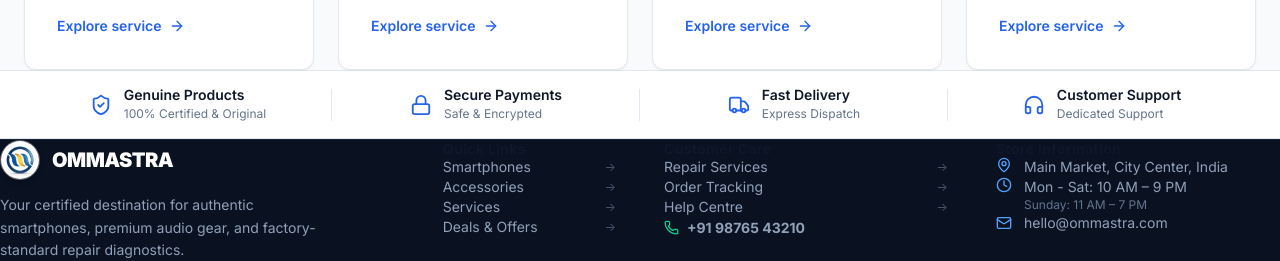
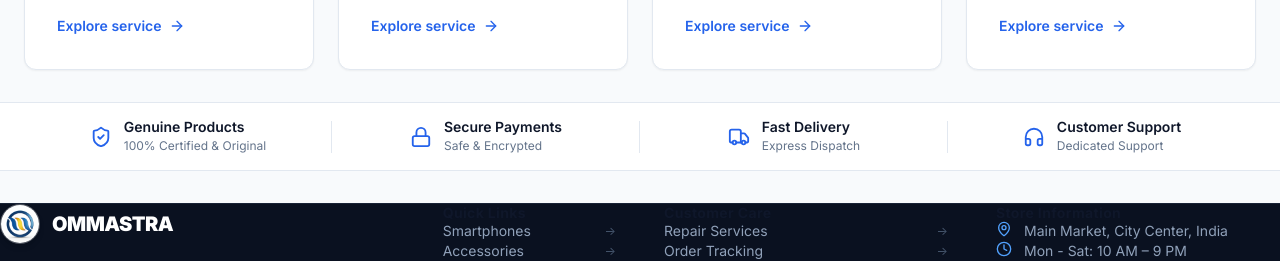
Before and after one commit to ashok770/Mobile-Shop-Website, a React (Vite) app: page / in a window 1280 px wide. Shown: the part 1419-1680 px from the top of the page. Built offline with nearby package versions, Linux system fonts and the light colour scheme; no server answers.

Commit message:
fixed the gap between the trust

```diff
--- a/src/pages/Home.jsx
+++ b/src/pages/Home.jsx
@@ -49,14 +49,20 @@ function Home() {
       <NewArrivalsSection />
 
       {/* CONFIDENCE & SERVICES — Why Ommastra Section */}
-      <div className="mt-12 sm:mt-16 lg:mt-20 mb-8 lg:mb-12">
+      <div className="mt-12 sm:mt-16 lg:mt-20">
         <ServicesSection />
       </div>
 
+      {/* RENDERED SPACING (Services -> TrustStrip) */}
+      <div className="h-4 sm:h-6 lg:h-8 w-full" aria-hidden="true" />
+
       {/* ASSURANCE & TRUST STRIP */}
-      <div className="mb-6 lg:mb-8">
+      <div>
         <TrustStrip />
       </div>
+
+      {/* RENDERED SPACING (TrustStrip -> Footer) */}
+      <div className="h-4 sm:h-6 lg:h-8 w-full" aria-hidden="true" />
     </div>
   );
 }
```
